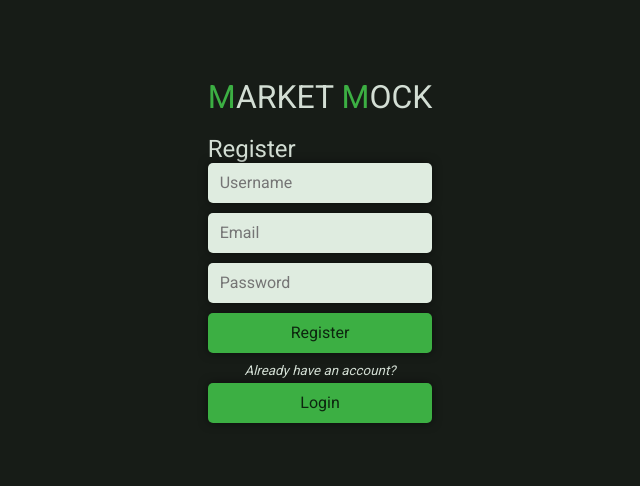
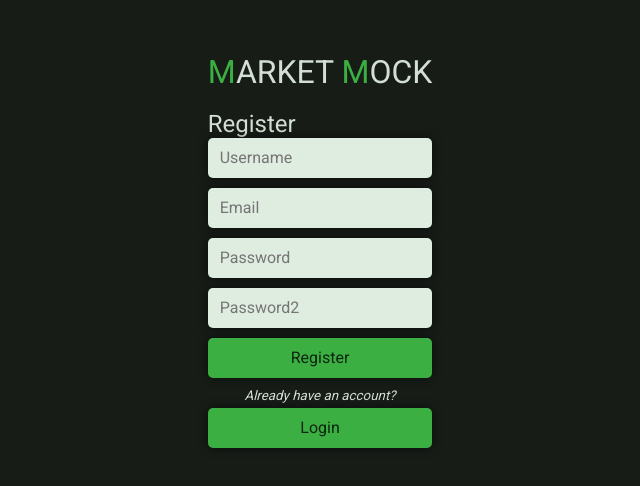
Before and after one commit to reidhansell/Market-Mock, a React (Vite) app in the folder client/: page /register in a window 1280 px wide. Shown: the part 160-646 px from the top of the page, without its empty margins (320-960 px from the left). Built offline with nearby package versions, Linux system fonts and the light colour scheme; no server answers.

Commit message:
add password matching

```diff
--- a/client/src/components/Auth/Register.tsx
+++ b/client/src/components/Auth/Register.tsx
@@ -5,10 +5,15 @@ import './Auth.css';
 import { register, ResponseData } from '../../requests/auth';
 import LoadingCircle from '../Common/LoadingCircle';
 
-const Register: FC = () => {
+interface RegisterProps {
+    addAlert: (message: string) => void;
+}
+
+const Register: FC<RegisterProps> = ({ addAlert }) => {
     const [username, setUsername] = useState('');
     const [email, setEmail] = useState('');
     const [password, setPassword] = useState('');
+    const [password2, setPassword2] = useState('');
     const [registrationSuccess, setRegistrationSuccess] = useState(false);
     const [loading, setLoading] = useState(false);
     const navigate = useNavigate();
@@ -16,6 +21,10 @@ const Register: FC = () => {
     const handleRegister = async (event: React.FormEvent) => {
         event.preventDefault();
         try {
+            if (password !== password2) {
+                addAlert("Passwords do not match");
+                return;
+            }
             setLoading(true);
             const response: AxiosResponse<ResponseData> = await register(username, email, password);
             if (response.status === 200) {
@@ -54,9 +63,16 @@ const Register: FC = () => {
                             value={password}
                             onChange={(e) => setPassword(e.target.value)}
                         />
+                        <input
+                            type="password"
+                            placeholder="Password2"
+                            value={password2}
+                            onChange={(e) => setPassword2(e.target.value)}
+                        />
                         <button type="submit">
                             Register {loading ? <LoadingCircle /> : ""}
                         </button>
+
                         <div className="auth-link">
                             <small><i>Already have an account?</i></small>
                             <button data-testid="register-page-login-button" type="button" style={{ width: '100%' }} onClick={() => navigate('/login')}>Login</button>
```
